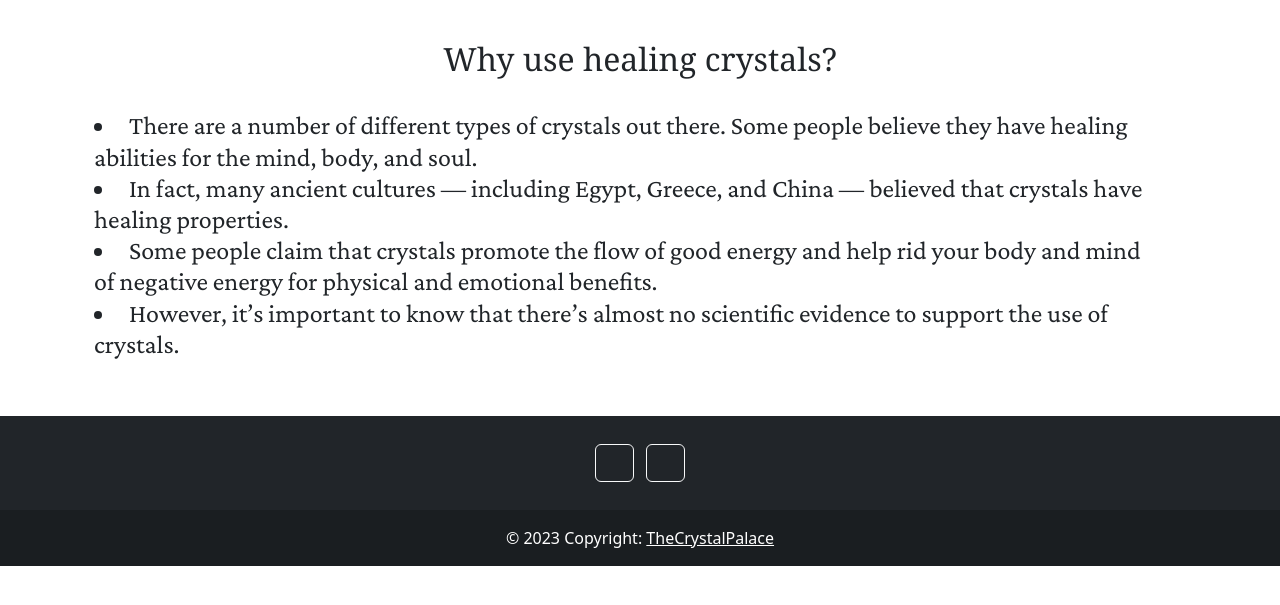
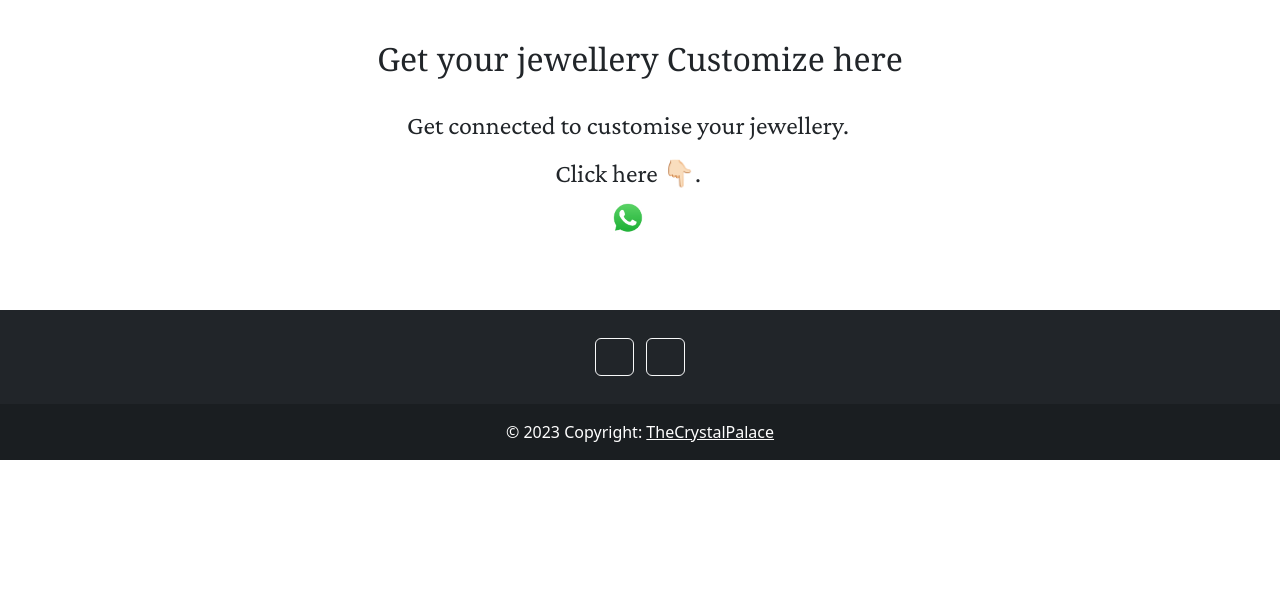
Before and after one commit to Sashh12/TheCrystral, a Django app: page /WhyCrystal/ in a window 1280 px wide. Shown: the part 126-731 px from the top of the page. Run offline with Django 4.2, Linux system fonts and the light colour scheme; a user stored in the database is signed in; some libraries are stand-ins or nearby versions; some web fonts are replaced.

Commit message:
Second commit

```diff
--- a/mysite/app/templates/app/WhyCrystal.html
+++ b/mysite/app/templates/app/WhyCrystal.html
@@ -6,38 +6,23 @@
     <div class="container mt-3">
         <br>
         <div class="text-center">
-        <h2 style="font-family: Georgia;">Why use healing crystals?</h2></div>
+        <h2 style="font-family: Georgia;">Get your jewellery Customize here</h2></div>
         </br>
-        <!--<div class="row">
-            <div class="column">
-                <div class="baa text-center ">
-                    <img src="{%static 'app/images/product/2b.jpg'%}">
-                </div>
+
+        <div class="row container">
+            <br></br>
+            <div class="text-center">
+                <h4 style="font-family: 'Crimson Pro', serif; font-size: 26px;">
+                    Get connected to customise your jewellery.
+                </h4>
             </div>
-            <div class="column">
-                <div class="baa text-center ">
-                    <img src="{%static 'app/images/product/2b.jpg'%}">
-                </div>
+            <div class="text-center">
+                <h4 style="font-family: 'Crimson Pro', serif; font-size: 26px;">
+                    Click here 👇🏻.
+                </h4>
+                <a href="https://wa.me/9112788663"> <img src="{%static "app\images\homepage\wp1.png" %}"width="40" height="40"/>
             </div>
-            <div class="column">
-                <div class="baa text-center ">
-                    <img src="{%static 'app/images/product/2b.jpg'%}">
-                </div>
-            </div>
-        </div>-->
-        <div class="row container">
-            <!--<div class="text-center">
-            <h1 style="font-family: 'Lora', serif; font-size: 20px;">There are a few ways you can choose a crystal, whether it’s your first or just the latest to add to your collection.</h1></div>-->
-            <br></br>
-            <div class="text-left">
-                <h4 style="font-family: 'Crimson Pro', serif; font-size: 26px;">
-                    <li>There are a number of different types of crystals out there. Some people believe they have healing abilities for the mind, body, and soul.</li>
-                    <li>In fact, many ancient cultures — including Egypt, Greece, and China — believed that crystals have healing properties.</li>
-
-                    <li>Some people claim that crystals promote the flow of good energy and help rid your body and mind of negative energy for physical and emotional benefits.</li>
-
-                    <li>However, it’s important to know that there’s almost no scientific evidence to support the use of crystals.</li>
-                    </h4></div>
+            <br>
         </div>
     </div>
 <br></br>
--- a/mysite/app/templates/app/base.html
+++ b/mysite/app/templates/app/base.html
@@ -7,6 +7,8 @@
     <meta name="viewport" content="width=device-width, initial-scale =1.0">
 
     <link href="https://cdn.jsdelivr.net/npm/bootstrap@5.3.0-alpha1/dist/css/bootstrap.min.css" rel="stylesheet" integrity="sha384-GLhlTQ8iRABdZLl6O3oVMWSktQOp6b7In1Zl3/Jr59b6EGGoI1aFkw7cmDA6j6gD" crossorigin="anonymous">
+    <meta name="viewport" content="width=device-width, initial-scale=1">
+    <link rel="stylesheet" href="https://cdnjs.cloudflare.com/ajax/libs/font-awesome/4.7.0/css/font-awesome.min.css">
 
 
     <link rel="stylesheet" href="{% static 'app/css/owl.carousel.min.css'%}"/>
@@ -91,15 +93,14 @@
         <!-- Section: Social media -->
         <section class="mb-4">
           <!-- Facebook -->
-          <a class="btn btn-outline-light btn-floating m-1" href="#!" role="button"
-            ><i class="fab fa-facebook-f"></i
-          ></a>
-
+          <a class="btn btn-outline-light btn-floating m-1" href="#!" role="button">
+            <i class="fab fa-facebook-f"></i>
+          </a>
 
           <!-- Instagram -->
-          <a class="btn btn-outline-light btn-floating m-1" href="#!" role="button"
-            ><i class="fab fa-instagram"></i
-          ></a>
+          <a class="btn btn-outline-light btn-floating m-1" href="#!" role="button">
+            <i class="fab fa-instagram"></i>
+          </a>
 
         </section>
 
--- a/mysite/app/templates/app/home.html
+++ b/mysite/app/templates/app/home.html
@@ -83,10 +83,10 @@
       <div class ="as jewellery dbg">
         <a href="{% url 'WhyCrystal' %}">
           <div class="abb text-center ">
-           <img src="{%static 'app/images/product/52.jpg'%}"
+           <img src="{%static 'app/images/product/70.jpg'%}"
            class="img-responsive center-block" alt="">
            <br></br>
-           <p class="fs-4 my-2 braclets">Why use healing crystals?</p>
+           <p class="fs-4 my-2 braclets">Customize your jewellery</p>
           </div>
         </a>
       </div>
```
Also changed, not shown: mysite/app/static/app/images/homepage/wp1.png (added), mysite/app/static/app/images/product/70.jpg (added), mysite/db.sqlite3.
